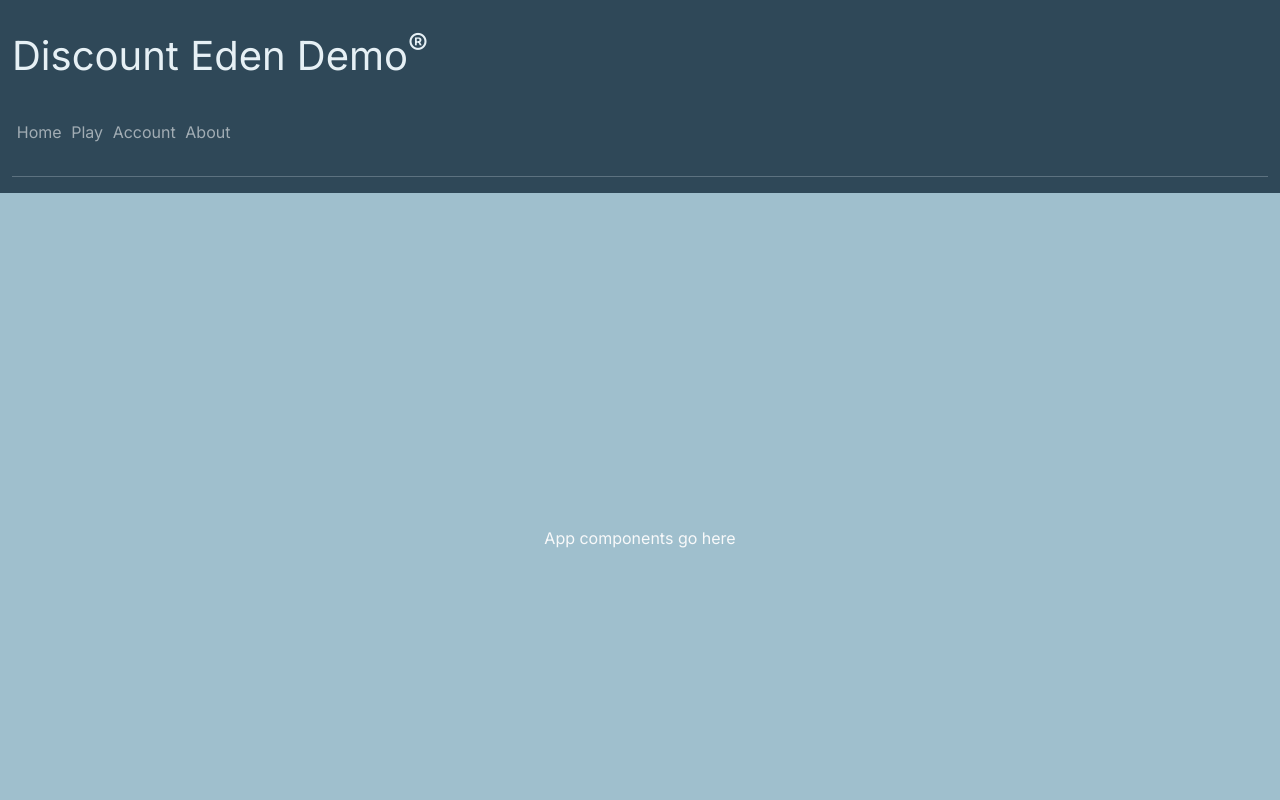
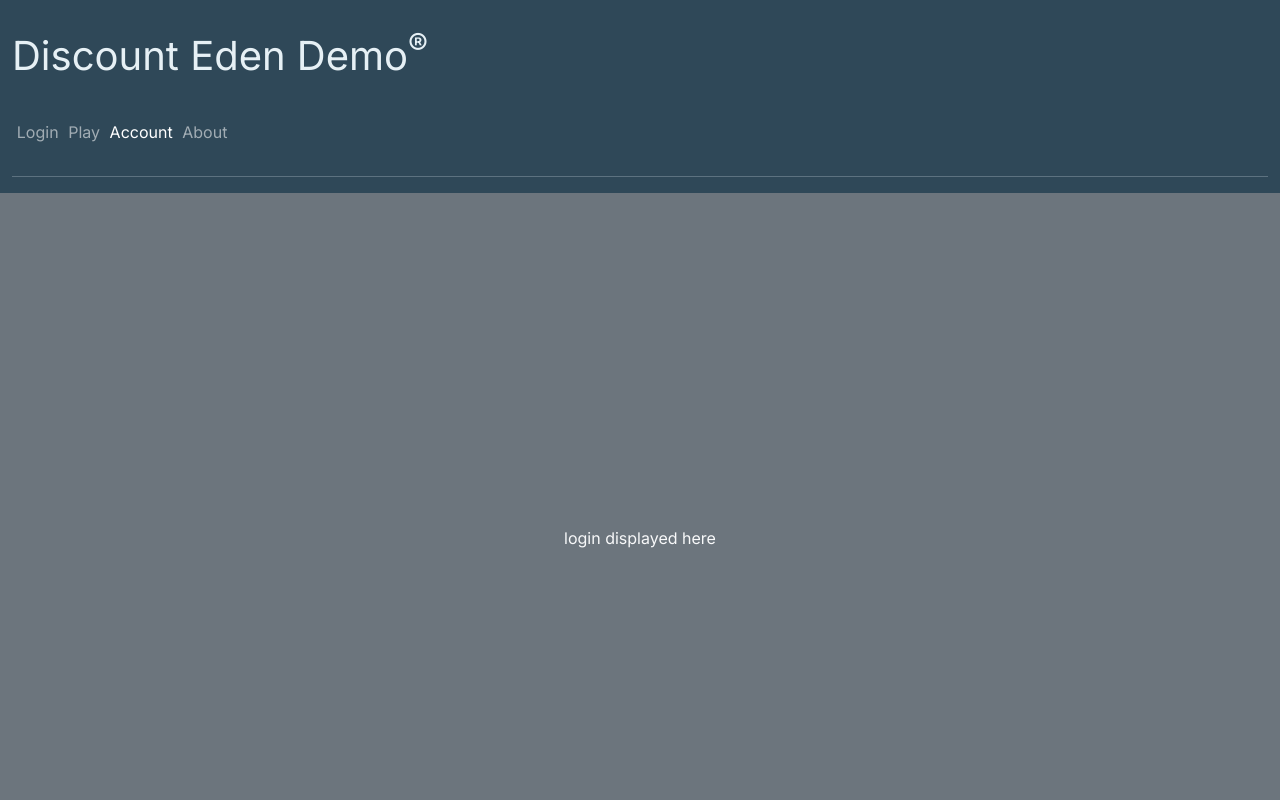
Before and after one commit to CrispyJrIII/startup, a React (Vite) app: page /account in a window 1280 px wide. Shown: the top 800 px of the page. Built offline with nearby package versions, Linux system fonts and the light colour scheme.

Commit message:
Application now supports navigating to different components

```diff
--- a/package.json
+++ b/package.json
@@ -21,6 +21,7 @@
   },
   "dependencies": {
     "bootstrap": "^5.3.8",
-    "react-bootstrap": "^2.10.10"
+    "react-bootstrap": "^2.10.10",
+    "react-router-dom": "^7.13.0"
   }
 }
--- /dev/null
+++ b/src/about/about.jsx
@@ -0,0 +1,9 @@
+import React from 'react';
+
+export function About() {
+  return (
+    <main className="container-fluid bg-secondary text-center">
+      <div>login displayed here</div>
+    </main>
+  );
+}
--- /dev/null
+++ b/src/account/account.jsx
@@ -0,0 +1,9 @@
+import React from 'react';
+
+export function Account() {
+  return (
+    <main className="container-fluid bg-secondary text-center">
+      <div>login displayed here</div>
+    </main>
+  );
+}
--- a/src/app.jsx
+++ b/src/app.jsx
@@ -2,8 +2,15 @@ import React from 'react';
 import 'bootstrap/dist/css/bootstrap.min.css';
 import './app.css';
 
+import { BrowserRouter, NavLink, Route, Routes } from 'react-router-dom';
+import { Login } from './login/login';
+import { Play } from './play/play';
+import { Account } from './account/account';
+import { About } from './about/about';
+
 export default function App() {
   return (
+    <BrowserRouter>
       <div className="body bg-dark text-light">
         <header className="container-fluid">
             <h1 className="h1">
@@ -13,16 +20,24 @@ export default function App() {
             <nav className="navbar navbar-dark">
             <menu className="navbar-nav">
                 <li className="nav-item">
-              <a className="nav-link" href="index.html">Home</a>
+                    <NavLink className="nav-link" to="/">
+                        Login
+                    </NavLink>
                 </li>
                 <li className="nav-item">
-              <a className="nav-link" href="play.html">Play</a>
+                    <NavLink className="nav-link" to="/play">
+                        Play
+                    </NavLink>
                 </li>
                 <li className="nav-item">
-              <a className="nav-link" href="account.html">Account</a>
+                    <NavLink className="nav-link" to="/account">
+                        Account
+                    </NavLink>
                 </li>
                 <li className="nav-item">
-              <a className="nav-link" href="about.html">About</a>
+                    <NavLink className="nav-link" to="/about">
+                        About
+                    </NavLink>
                 </li>
             </menu>
             </nav>
@@ -30,7 +45,13 @@ export default function App() {
             <hr />
         </header>
 
-      <main>App components go here</main>
+        <Routes>
+            <Route path='/' element={<Login />} exact />
+            <Route path='/play' element={<Play />} />
+            <Route path='/account' element={<Account />} />
+            <Route path='/about' element={<About />} />
+            <Route path='*' element={<NotFound />} />
+        </Routes>
 
         <footer>
             <hr />
@@ -39,5 +60,11 @@ export default function App() {
             <a className="text-reset" href="https://github.com/CrispyJrIII/startup">GitHub</a>
         </footer>
       </div>
+    </BrowserRouter>
+
   );
 }
+
+function NotFound() {
+  return <main className="container-fluid bg-secondary text-center">404: Return to sender. Address unknown.</main>;
+}
--- /dev/null
+++ b/src/login/login.jsx
@@ -0,0 +1,9 @@
+import React from 'react';
+
+export function Login() {
+  return (
+    <main className="container-fluid bg-secondary text-center">
+      <div>login displayed here</div>
+    </main>
+  );
+}
--- /dev/null
+++ b/src/play/play.jsx
@@ -0,0 +1,9 @@
+import React from 'react';
+
+export function Play() {
+  return (
+    <main className="container-fluid bg-secondary text-center">
+      <div>login displayed here</div>
+    </main>
+  );
+}
```
Also changed, not shown: 1 other file (tests, documents, lock files or other folders). Lines whose indentation alone changed are shown as unchanged.
